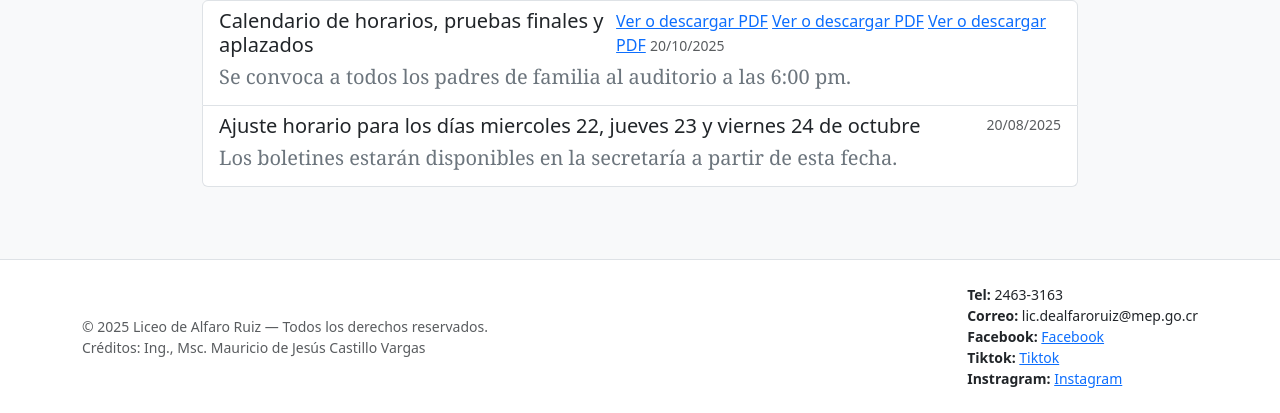
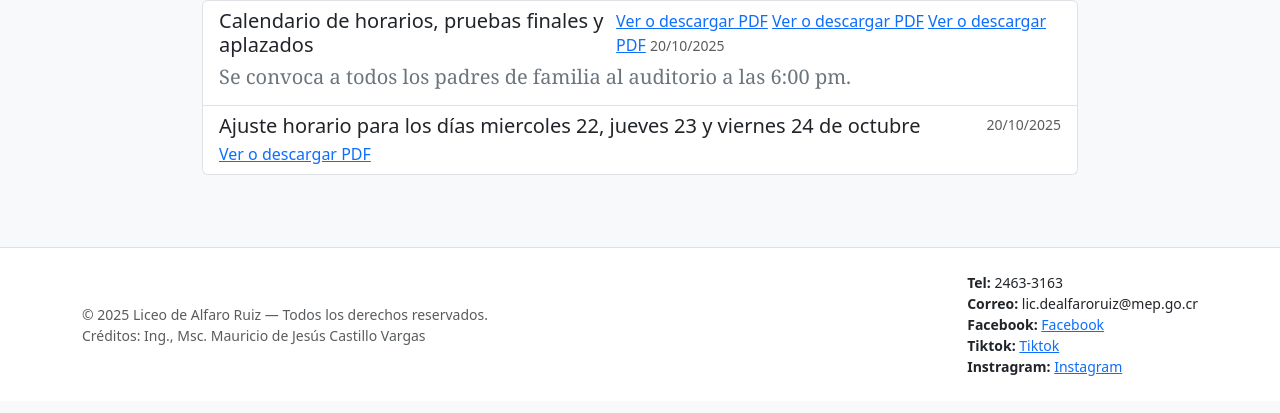
Before and after one commit to matmauriciocv-cloud/matmauriciocv-cloud.github.io, a plain HTML site: page avisos.html in a window 1280 px wide. Shown: the part 432-845 px from the top of the page. Drawn offline with nearby package versions, Linux system fonts and the light colour scheme.

Commit message:
Add new notice and PDF link in avisos.html
Updated the avisos.html file to include a new notice about schedule adjustments and added a link to a PDF.

```diff
--- a/avisos.html
+++ b/avisos.html
@@ -40,9 +40,9 @@
       <div class="list-group-item">
         <div class="d-flex w-100 justify-content-between">
           <h5 class="mb-1">Ajuste horario para los días miercoles 22, jueves 23 y viernes 24 de octubre</h5>
-          <small class="text-muted">20/08/2025</small>
+          <small class="text-muted">20/10/2025</small>
         </div>
-        <p class="mb-1 text-secondary">Los boletines estarán disponibles en la secretaría a partir de esta fecha.</p>
+                <a href="doc_avisos/matmauriciocv-cloud.github.io/ajuste_horario_ande.pdf" target="_blank">Ver o descargar PDF</a>
       </div>
 
 
```
